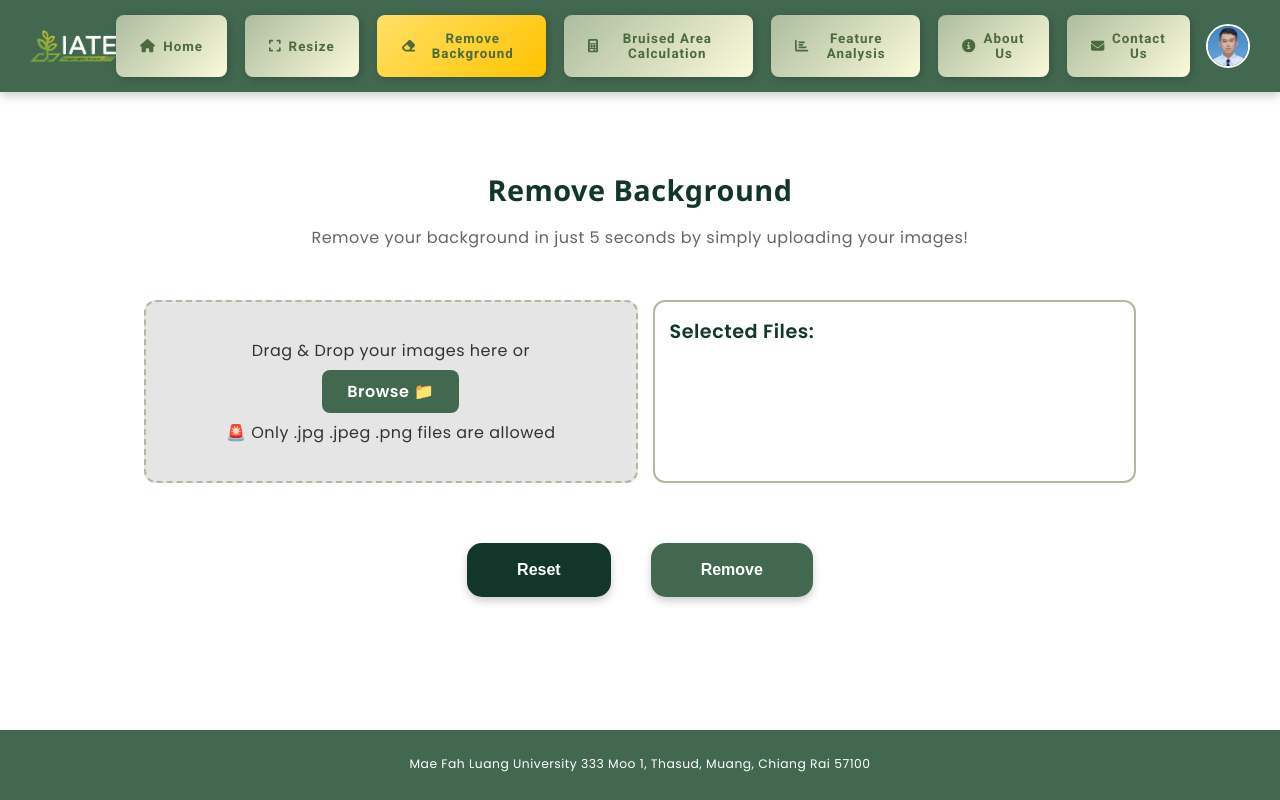
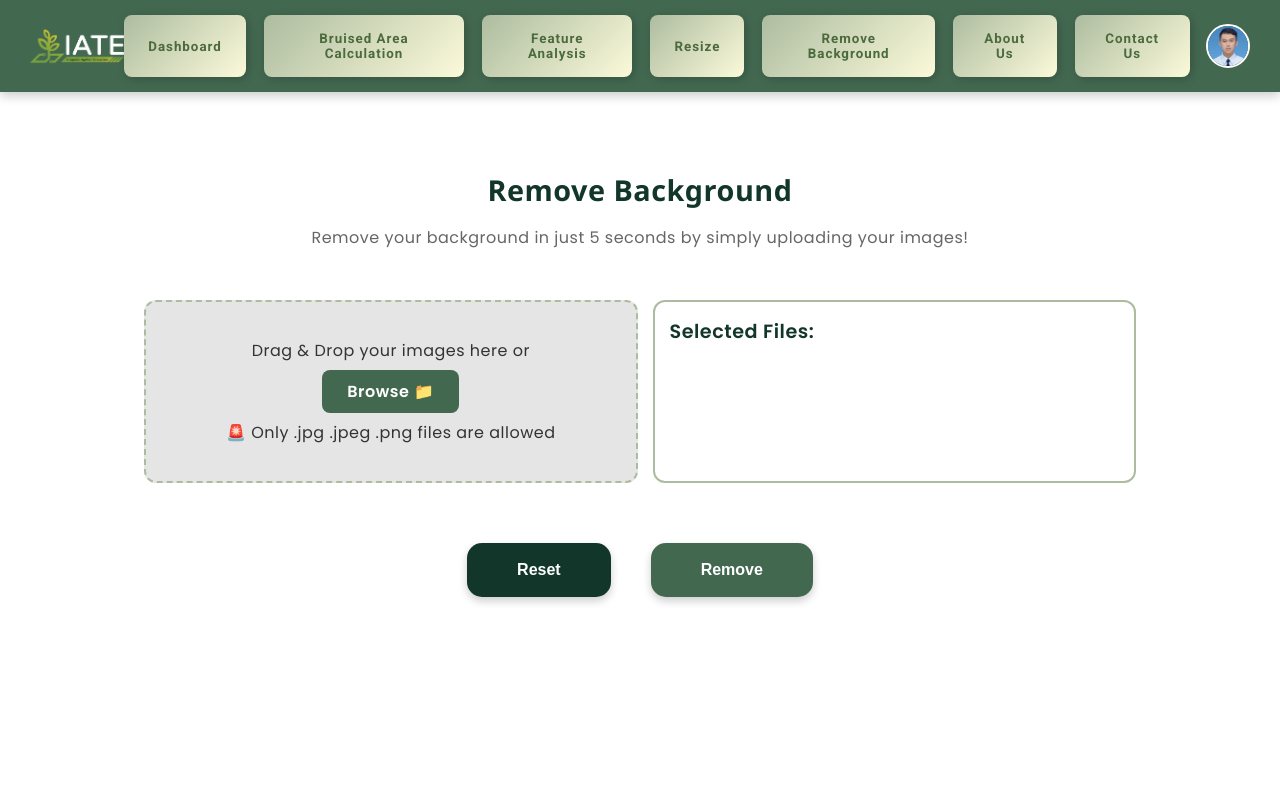
Before and after one commit to WoraphatSriwichai/BruiseTracker, a React (Create React App) app: page /removebackground in a window 1280 px wide. Built offline with nearby package versions, Linux system fonts and the light colour scheme; sample sign-in values are in the browser's storage; the HTML template or start-up script is replaced by a standard one.

Commit message:
/ {TEST} FASTAPI

```diff
--- a/package.json
+++ b/package.json
@@ -38,7 +38,7 @@
     "web-vitals": "^2.1.4"
   },
   "scripts": {
-    "start": "concurrently \"bun run src/server.ts\" \"react-scripts start\" \"python src/api/bg_remover_api.py\"",
+    "start": "concurrently \"bun run src/server.ts\" \"react-scripts start\" \"python -m uvicorn src.api.bg_remover_api:app --host 0.0.0.0 --port 4000 --workers 12\"",
     "build": "react-scripts build",
     "test": "react-scripts test",
     "eject": "react-scripts eject"
--- a/src/components/RemoveBackground/RemoveBackground.jsx
+++ b/src/components/RemoveBackground/RemoveBackground.jsx
@@ -6,8 +6,6 @@ import { saveAs } from 'file-saver';
 import './RemoveBackground.css';
 import mangoLogo from '../../assets/Logo_white.png';
 import userProfileImg from '../../assets/profile.jpg';
-import { FontAwesomeIcon } from '@fortawesome/react-fontawesome';
-import { faHome, faCalculator, faChartBar, faExpand, faEraser, faInfoCircle, faEnvelope } from '@fortawesome/free-solid-svg-icons';
 
 const RemoveBackground = () => {
     const navigate = useNavigate();
@@ -18,7 +16,6 @@ const RemoveBackground = () => {
     const [isProfileDropdownOpen, setIsProfileDropdownOpen] = useState(false);
     const [isLoading, setIsLoading] = useState(false);
     const [progress, setProgress] = useState(0);
-    const [activeButton, setActiveButton] = useState('removebackground'); // Set default active button
 
     const toggleProfileDropdown = () => {
         setIsProfileDropdownOpen(!isProfileDropdownOpen);
@@ -28,19 +25,14 @@ const RemoveBackground = () => {
         navigate('/logout');
     }, [navigate]);
 
-    const handleNavigation = useCallback((path, buttonName) => {
-        navigate(path);
-        setActiveButton(buttonName);
-    }, [navigate]);
-
-    const handleAboutUs = useCallback(() => handleNavigation('/aboutusmain', 'aboutus'), [handleNavigation]);
-    const handleContactUs = useCallback(() => handleNavigation('/contactusmain', 'contactus'), [handleNavigation]);
-    const handleUserProfile = useCallback(() => handleNavigation('/profile', 'profile'), [handleNavigation]);
-    const handleDashboard = useCallback(() => handleNavigation('/dashboard', 'home'), [handleNavigation]);
-    const handleFeatureAnalysis = useCallback(() => handleNavigation('/analysis', 'analysis'), [handleNavigation]);
-    const handleResize = useCallback(() => handleNavigation('/resize', 'resize'), [handleNavigation]);
-    const handleBruiseAreaCalculation = useCallback(() => handleNavigation('/bruise', 'bruise'), [handleNavigation]);
-    const handlemainhomepage = useCallback(() => handleNavigation('/home', 'home'), [handleNavigation]);
+    const handleAboutUs = useCallback(() => navigate('/aboutusmain'), [navigate]);
+    const handleContactUs = useCallback(() => navigate('/contactusmain'), [navigate]);
+    const handleUserProfile = useCallback(() => navigate('/profile'), [navigate]);
+    const handleDashboard = useCallback(() => navigate('/dashboard'), [navigate]);
+    const handleFeatureAnalysis = useCallback(() => navigate('/analysis'), [navigate]);
+    const handleResize = useCallback(() => navigate('/resize'), [navigate]);
+    const handleBruiseAreaCalculation = useCallback(() => navigate('/bruise'), [navigate]);
+    const handlemainhomepage = useCallback(() => navigate('/home'), [navigate]);
 
     const handleFileChange = (event) => {
         const files = Array.from(event.target.files);
@@ -66,7 +58,7 @@ const RemoveBackground = () => {
         try {
             const processed = await Promise.all(selectedFiles.map(async (file, index) => {
                 const formData = new FormData();
-                formData.append('image', file);
+                formData.append('file', file); // Ensure the key matches the FastAPI endpoint parameter
 
                 const response = await axios.post('http://localhost:4000/remove_background', formData, {
                     headers: {
@@ -129,27 +121,13 @@ const RemoveBackground = () => {
                     <img src={mangoLogo} alt="Mango Logo" className="mango-logo" onClick={handlemainhomepage}/>
                 </div>
                 <div className="navbar-links">
-                    <button className={`navbar-link ${activeButton === 'home' ? 'active' : ''}`} onClick={handleDashboard}>
-                        <FontAwesomeIcon icon={faHome} /> Home
-                    </button>
-                    <button className={`navbar-link ${activeButton === 'resize' ? 'active' : ''}`} onClick={handleResize}>
-                        <FontAwesomeIcon icon={faExpand} /> Resize
-                    </button>
-                    <button className={`navbar-link ${activeButton === 'removebackground' ? 'active' : ''}`}>
-                        <FontAwesomeIcon icon={faEraser} /> Remove Background
-                    </button>
-                    <button className={`navbar-link ${activeButton === 'bruise' ? 'active' : ''}`} onClick={handleBruiseAreaCalculation}>
-                        <FontAwesomeIcon icon={faCalculator} /> Bruised Area Calculation
-                    </button>
-                    <button className={`navbar-link ${activeButton === 'analysis' ? 'active' : ''}`} onClick={handleFeatureAnalysis}>
-                        <FontAwesomeIcon icon={faChartBar} /> Feature Analysis
-                    </button>
-                    <button className={`navbar-link ${activeButton === 'aboutus' ? 'active' : ''}`} onClick={handleAboutUs}>
-                        <FontAwesomeIcon icon={faInfoCircle} /> About Us
-                    </button>
-                    <button className={`navbar-link ${activeButton === 'contactus' ? 'active' : ''}`} onClick={handleContactUs}>
-                        <FontAwesomeIcon icon={faEnvelope} /> Contact Us
-                    </button>
+                    <button className="navbar-link" onClick={handleDashboard}>Dashboard</button>
+                    <button className="navbar-link" onClick={handleBruiseAreaCalculation}>Bruised Area Calculation</button>
+                    <button className="navbar-link" onClick={handleFeatureAnalysis}>Feature Analysis</button>
+                    <button className="navbar-link" onClick={handleResize}>Resize</button>
+                    <button className="navbar-link">Remove Background</button>
+                    <button className="navbar-link" onClick={handleAboutUs}>About Us</button>
+                    <button className="navbar-link" onClick={handleContactUs}>Contact Us</button>
                 </div>
 
                 <div className="navbar-profile">
@@ -249,8 +227,7 @@ const RemoveBackground = () => {
                 )}
             </div>
 
-            {/* Footer */}
-            <footer className="footer-mainhomepage">
+            <footer className="footer">
                 <div className="footer-address">
                     <p>Mae Fah Luang University 333 Moo 1, Thasud, Muang, Chiang Rai 57100</p>
                 </div>
```
Also changed, not shown: 1 other file (tests, documents, lock files or other folders).
